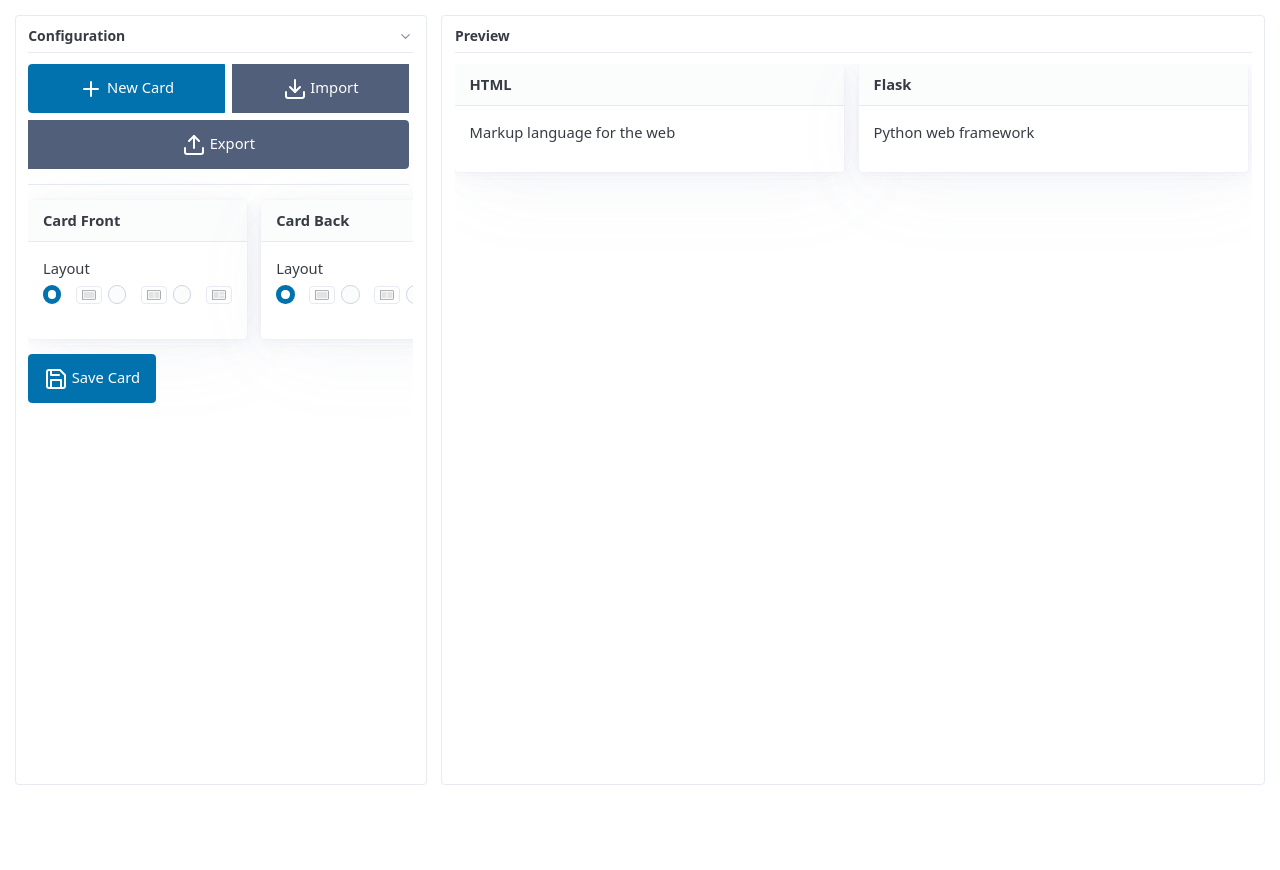
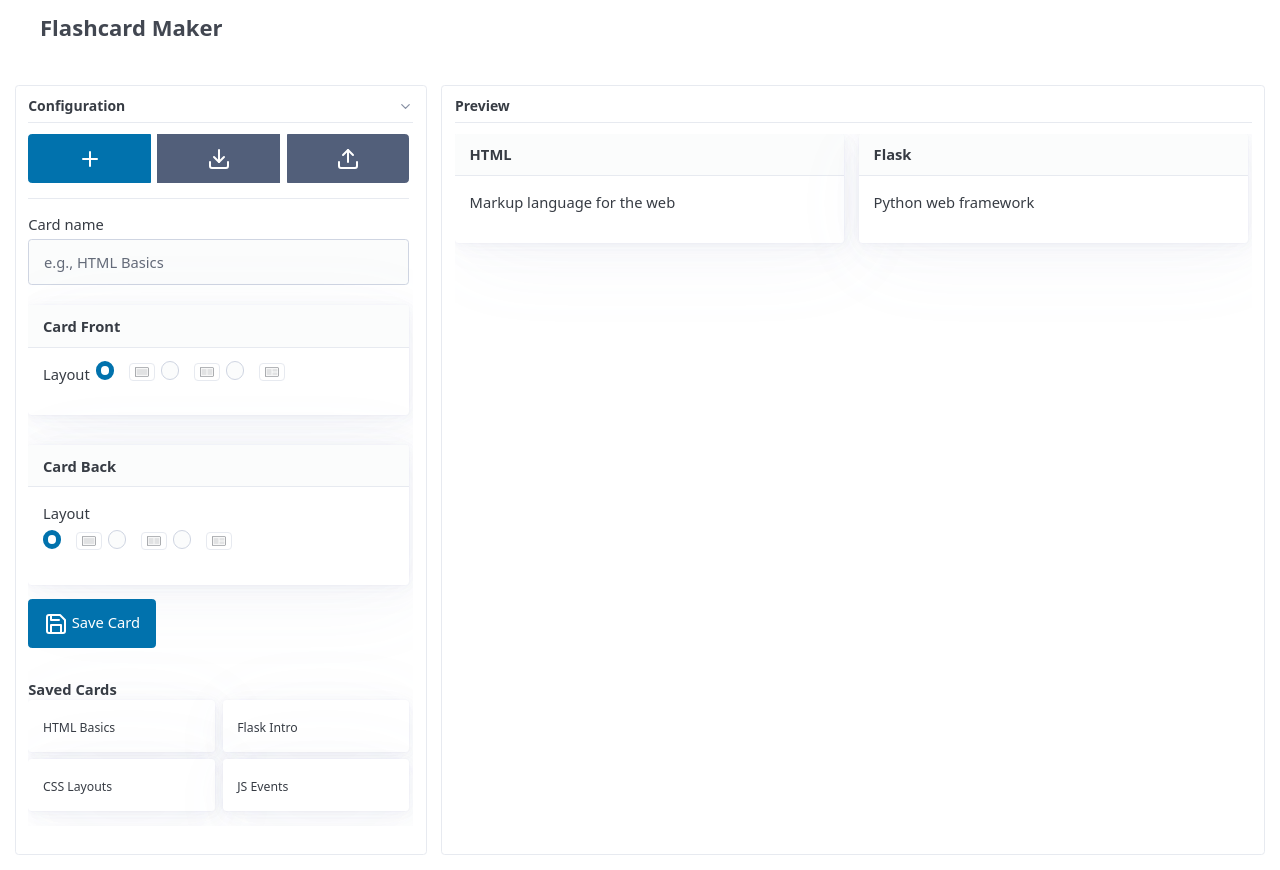
Before and after one commit to botacatalin/Flashcards, a Flask app: page / in a window 1280 px wide. Before the commit the page ends 785 px from the top, so only its background shows below. Run offline with Flask 3, Linux system fonts and the light colour scheme; some libraries are stand-ins or nearby versions.

Commit message:
Refactor

```diff
--- a/templates/configuration.html
+++ b/templates/configuration.html
@@ -1,27 +1,29 @@
 <div class="config-actions" role="group">
-  <button type="button">
+  <button type="button" title="New Card" aria-label="New Card">
     <i data-feather="plus"></i>
-    New Card
   </button>
-  <button class="secondary" type="button">
+  <button class="secondary" type="button" title="Import" aria-label="Import">
     <i data-feather="download"></i>
-    Import
   </button>
-  <button class="secondary" type="button">
+  <button class="secondary" type="button" title="Export" aria-label="Export">
     <i data-feather="upload"></i>
-    Export
   </button>
 </div>
 
 <hr />
 
 <form>
+  <label>
+    Card name
+    <input type="text" placeholder="e.g., HTML Basics" />
+  </label>
+
   <div class="card-sections">
     <section class="card-section">
       <article>
         <header><strong>Card Front</strong></header>
         <fieldset class="layout-options">
-          <legend>Layout</legend>
+          <lupdayegend>Layout</lupdayegend>
           <label>
             <input checked name="front-layout" type="radio" value="full" />
             <svg class="layout-icon" viewBox="0 0 34 24" aria-hidden="true">
@@ -88,4 +90,14 @@
     <i data-feather="save"></i>
     Save Card
   </button>
+
+  <section class="saved-cards">
+    <header><strong>Saved Cards</strong></header>
+    <div class="saved-cards-grid">
+      <article><small>HTML Basics</small></article>
+      <article><small>Flask Intro</small></article>
+      <article><small>CSS Layouts</small></article>
+      <article><small>JS Events</small></article>
+    </div>
+  </section>
 </form>
--- a/templates/index.html
+++ b/templates/index.html
@@ -125,13 +125,21 @@
         gap: 1rem;
       }
 
-      @media (min-width: 900px) {
-        .card-sections {
-          grid-template-columns: 1fr 1fr;
-        }
+      .card-section article {
+        margin: 0;
       }
 
-      .card-section article {
+      .saved-cards {
+        margin-top: 1rem;
+      }
+
+      .saved-cards-grid {
+        display: grid;
+        gap: 0.5rem;
+        grid-template-columns: repeat(auto-fit, minmax(140px, 1fr));
+      }
+
+      .saved-cards-grid article {
         margin: 0;
       }
 
@@ -167,6 +175,9 @@
   </head>
 
   <body>
+    <header class="container">
+      <h3>Flashcard Maker</h3>
+    </header>
     <div class="app">
       <!-- LEFT: CONFIGURATION (COLLAPSIBLE) -->
       <aside class="panel">
```
